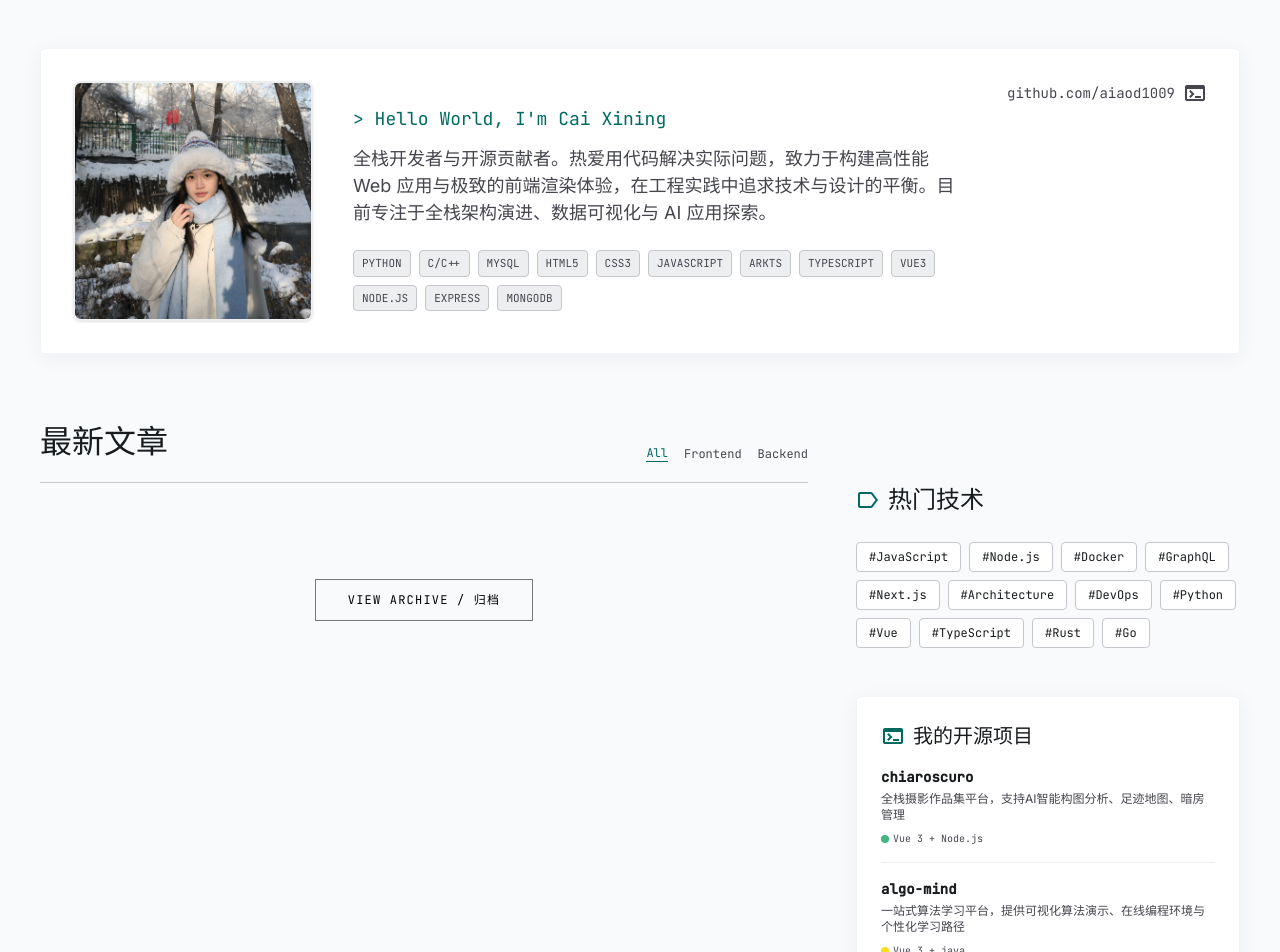
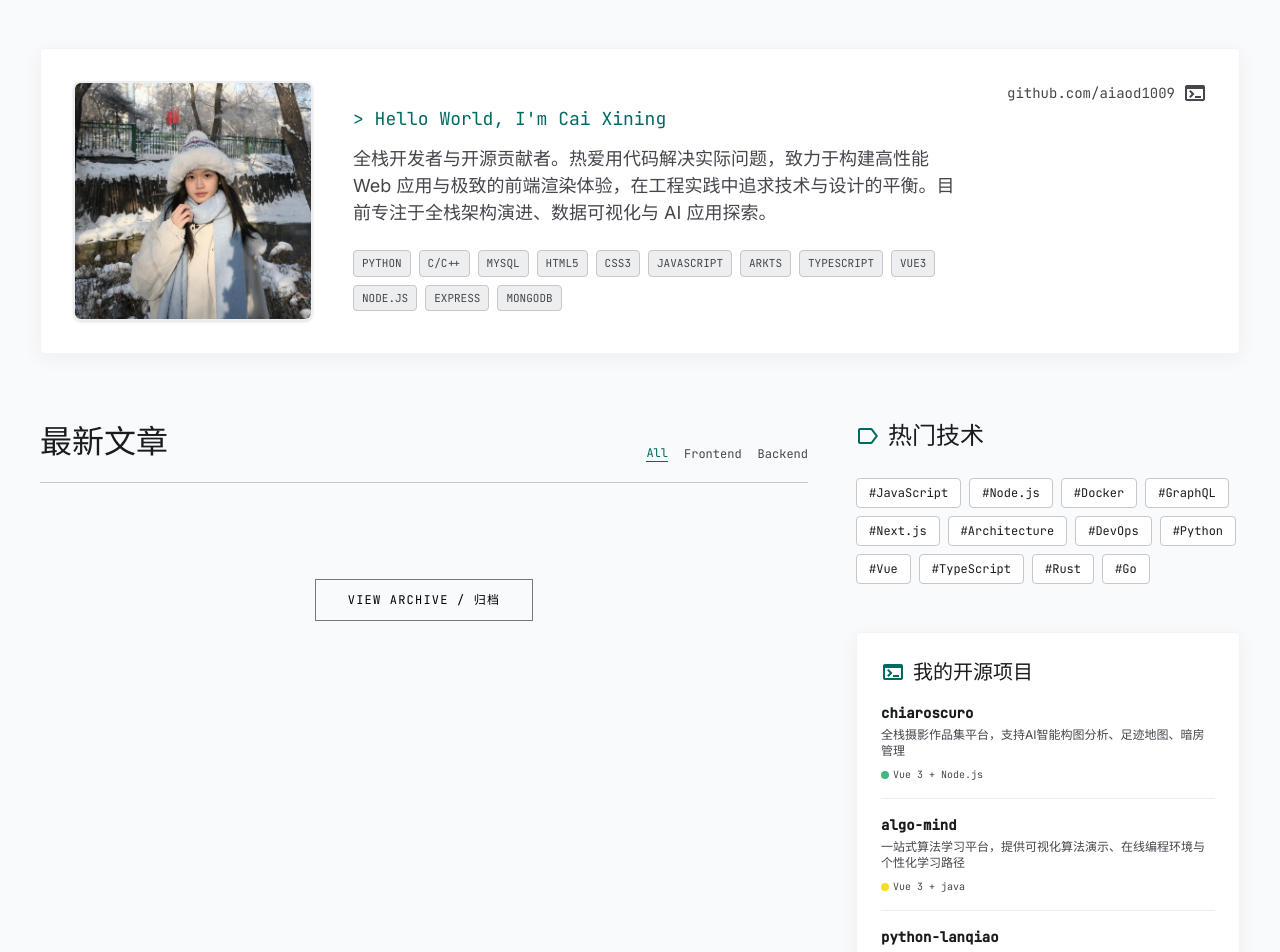
Before and after one commit to aiaod1009/blog, a Vue app: page / in a window 1280 px wide. Shown: the top 952 px of the page. Built offline with nearby package versions, Linux system fonts and the light colour scheme.

Commit message:
近期在读删除

```diff
--- a/src/components/Sidebar.vue
+++ b/src/components/Sidebar.vue
@@ -40,7 +40,7 @@ const projects = [
 </script>
 
 <template>
-  <aside class="lg:w-1/3 space-y-12 lg:mt-16">
+  <aside class="lg:w-1/3 space-y-12">
     <!-- 热门技术 -->
     <div>
       <h4 class="font-headline-md text-headline-md mb-6 flex items-center gap-2">
```
